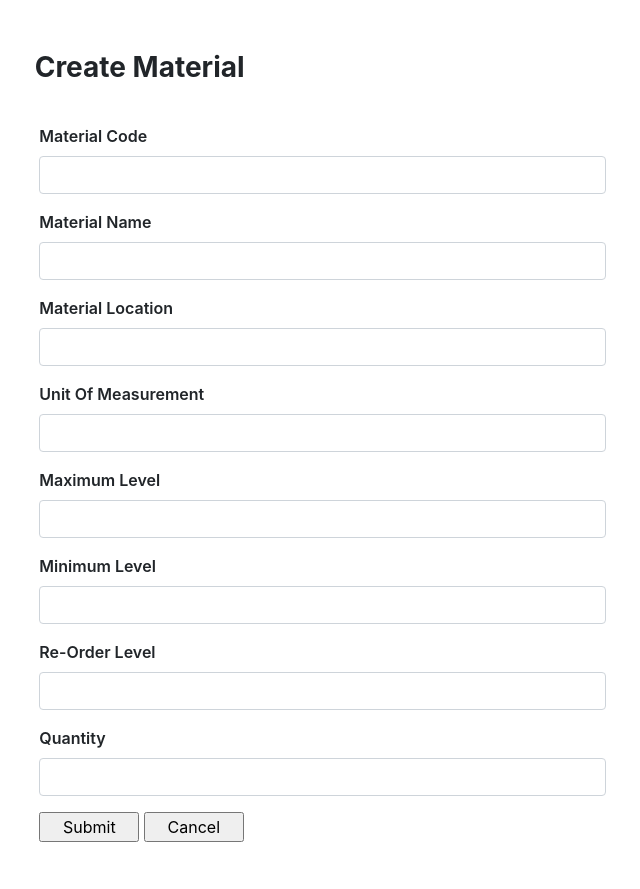
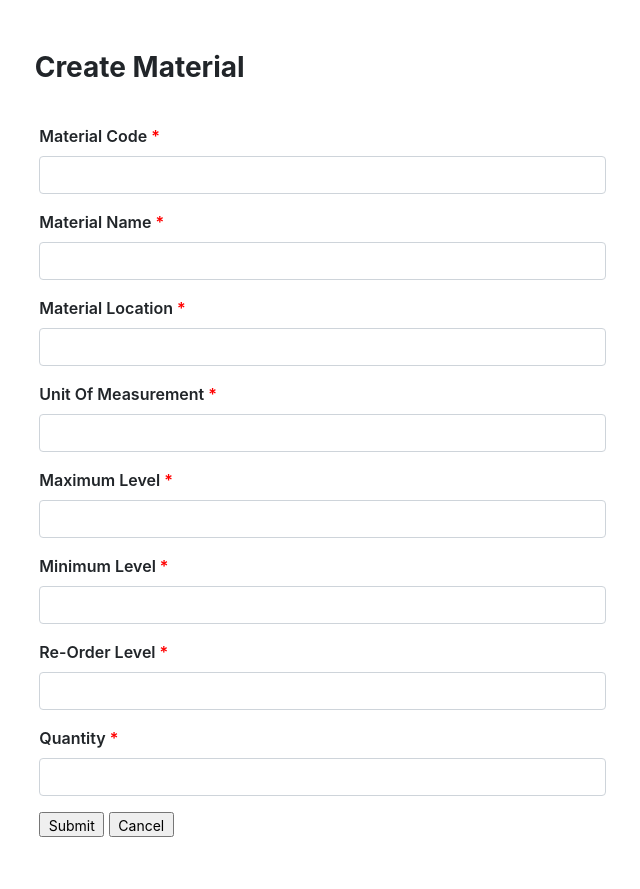
Before and after one commit to sandhya74/mindshare-master-module, a Django app: page /create_material in a window 1280 px wide. Shown: the whole page, without its empty margins (128-768 px from the left). After the commit the page ends 837 px from the top, so only its background shows below. Run offline with Django 3.2, Linux system fonts and the light colour scheme; data that the repository does not hold is empty; some libraries are stand-ins or nearby versions.

Commit message:
added a css styles in templates/create_material.html

```diff
--- a/myproject/blog/templates/create_material.html
+++ b/myproject/blog/templates/create_material.html
@@ -43,7 +43,22 @@
 	.contact-form button:focus{
 		box-shadow:none;
 	}
+  /* .col-sm-10{
+    float: left 5%;
+    ;display: inline-block;
+    width: 43%;
+    padding-right: 5%;
+    margin-top: -5px;
+    width: 50%;
+    margin: -5 auto;
+  }
+  .col-sm-offset-2 col-sm-10{
+    margin: 10 auto;
+     width:200px;
+      float: right 5%;
+  } */
 </style>
+
 
 <div class="container contact">
 
@@ -52,15 +67,16 @@
    {% else %}
    <h3 style="margin-left: 4%;font-weight: bolder;">Create Material</h3>
    {% endif %}
-      <form action=""  method="POST">
+      <form action=""  method="POST" >
         {% csrf_token %}
 
 
         <div class="col-md-9">
         <div class="contact-form">
           <div class="form-group">
-            <label class="control-label col-sm-4" for="Material_Code">Material Code</label>
+            <label class="control-label col-sm-4" for="Material_Code">Material Code <span style="color:red">*</span></label>
             <div class="col-sm-10">
+
               {% if mat_id %}
                   <input type="text" class="form-control" id="Material_Code" value="{{material.Material_Code}}" name="Material_Code" onclick="myFun()" pattern="^[a-zA-Z0-9]+$" title="Material_Code should be only Numeric or Alphanumeric " required>
               {%  else %}
@@ -71,64 +87,75 @@
           </div>
 
           <div class="form-group">
-              <label class="control-label col-sm-4" for="Material_Name" value="">Material Name</label>
+              <label class="control-label col-sm-4" for="Material_Name" value="">Material Name <span style="color:red">*</span></label>
               <div class="col-sm-10">
+
                 {% if mat_id %}
               <input type="text" class="form-control"  id="Material_Name" value="{{material.Material_Name}}" name="Material_Name" pattern="^[a-zA-Z]+$" title="Material_name should be only charactors" required>
               {% else %}
               <input type="text" class="form-control"  id="Material_Name"  name="Material_Name"  pattern="^[a-zA-Z]+$" title="Material_Name should be only charactors" required>
               {% endif %}
 
+
               </div>
             </div>
 
             <div class="form-group">
-              <label class="control-label col-sm-4" for="Material_Location">Material Location</label>
+              <label class="control-label col-sm-4" for="Material_Location">Material Location <span style="color:red">*</span></label>
               <div class="col-sm-10">
+
                 {% if mat_id %}
               <input type="text" class="form-control" id="Material_Location"  value="{{material.Material_Location}}" name="Material_Location" pattern="^[a-zA-Z]+$" title="Material_Location should be only charactors" required>
               {% else %}
               <input type="text" class="form-control" id="Material_Location"  name="Material_Location" pattern="^[a-zA-Z]+$" title="Material_Location should be only charactors" required>
               {% endif %}
+
               </div>
             </div>
 
             <div class="form-group">
-              <label class="control-label col-sm-4" for="Unit_of_Measurement">Unit Of Measurement</label>
+              <label class="control-label col-sm-4" for="Unit_of_Measurement">Unit Of Measurement <span style="color:red">*</span></label>
               <div class="col-sm-10">
+
                 {% if mat_id %}
               <input type="text" class="form-control" id="Unit_of_Measurement" value="{{material.Unit_of_Measurement}}"  name="Unit_of_Measurement"  pattern="^[a-zA-Z]+$" title="Unit_of_Measurement should be only charactors" required>
                 {% else %}
                 <input type="text" class="form-control" id="Unit_of_Measurement"  name="Unit_of_Measurement" pattern="^[a-zA-Z]+$" title="Unit_of_Measurement should be only charactors" required>
                 {% endif %}
+
             </div>
             </div>
 
             <div class="form-group">
-              <label class="control-label col-sm-4" for="Maximum_Level">Maximum Level</label>
+              <label class="control-label col-sm-4" for="Maximum_Level">Maximum Level <span style="color:red">*</span></label>
               <div class="col-sm-10">
+
                 {% if mat_id %}
               <input type="text" class="form-control" id="Maximum_Level" value="{{material.Maximum_Level}}" name="Maximum_Level"  pattern="^[1-9]\d*$" title="Maximum_Level should be only positive numbers" required>
               {% else %}
               <input type="text" class="form-control" id="Maximum_Level"  name="Maximum_Level" pattern="^[1-9]\d*$" title="Maximum_Level should be only positive numbers" required>
               {% endif %}
+
               </div>
             </div>
 
             <div class="form-group">
-              <label class="control-label col-sm-4" for="Minimum_Level">Minimum Level</label>
+              <label class="control-label col-sm-4" for="Minimum_Level">Minimum Level <span style="color:red">*</span></label>
               <div class="col-sm-10">
+
                 {% if mat_id %}
               <input type="text" class="form-control" id="Minimum_Level"  value="{{material.Minimum_Level}}" name="Minimum_Level" onblur="getVal()" pattern="^[1-9]\d*$" title="Minimum_Level should be only positive numbers" required>
               {% else %}
               <input type="" class="form-control" id="Minimum_Level"   name="Minimum_Level"  onchange="getVal()" pattern="^[1-9]\d*$" title="Minimum_Level should be only positive numbers" required>
               {% endif %}
+
               </div>
             </div>
 
             <div class="form-group">
-              <label class="control-label col-sm-4" for="Re_order_Level">Re-Order Level</label>
+              <label class="control-label col-sm-4" for="Re_order_Level">Re-Order Level <span style="color:red">*</span></label>
               <div class="col-sm-10">
+
                 {% if mat_id %}
               <input type="text" class="form-control" id="Re_order_Level" value="{{material.Re_order_Level}}" name="Re_order_Level"  pattern="^[1-9]\d*$" title="Re_order_Level should be only positive numbers" required>
               {% else %}
@@ -139,23 +166,25 @@
             </div>
 
             <div class="form-group">
-              <label class="control-label col-sm-4" for="Quantity">Quantity</label>
-              <div class="col-sm-10">
+               <label class="control-label col-sm-4" for="Quantity">Quantity <span style="color:red">*</span></label>
+               <div class="col-sm-10">
+
                 {% if mat_id %}
               <input type="text" class="form-control" id="Quantity" value="{{material.Quantity}}" name="Quantity"  pattern="^[1-9]\d*$" title="Quantity should be only positive numbers" required>
               {% else %}
               <input type="text" class="form-control" id="Quantity"  name="Quantity"  pattern="^[1-9]\d*$" title="Quantity should be only positive numbers" required>
               {% endif %}
+
               </div>
             </div>
           </form>
 
             <div class="form-group">
+
               <div class="col-sm-offset-2 col-sm-10">
-                <input type="submit" value="Submit" style="height: 30px;width:100px;">
-                <input type="button" value="Cancel" onclick="cancel()" style="height: 30px;width:100px;">
 
-
+                <input type="submit" value="Submit" style="height: 25px;width:65px;font-size: 14px;">
+                <input type="button" value="Cancel" onclick="cancel()" style="height: 25px;width:65px;font-size: 14px;">
 
             </div>
             </div>
```
